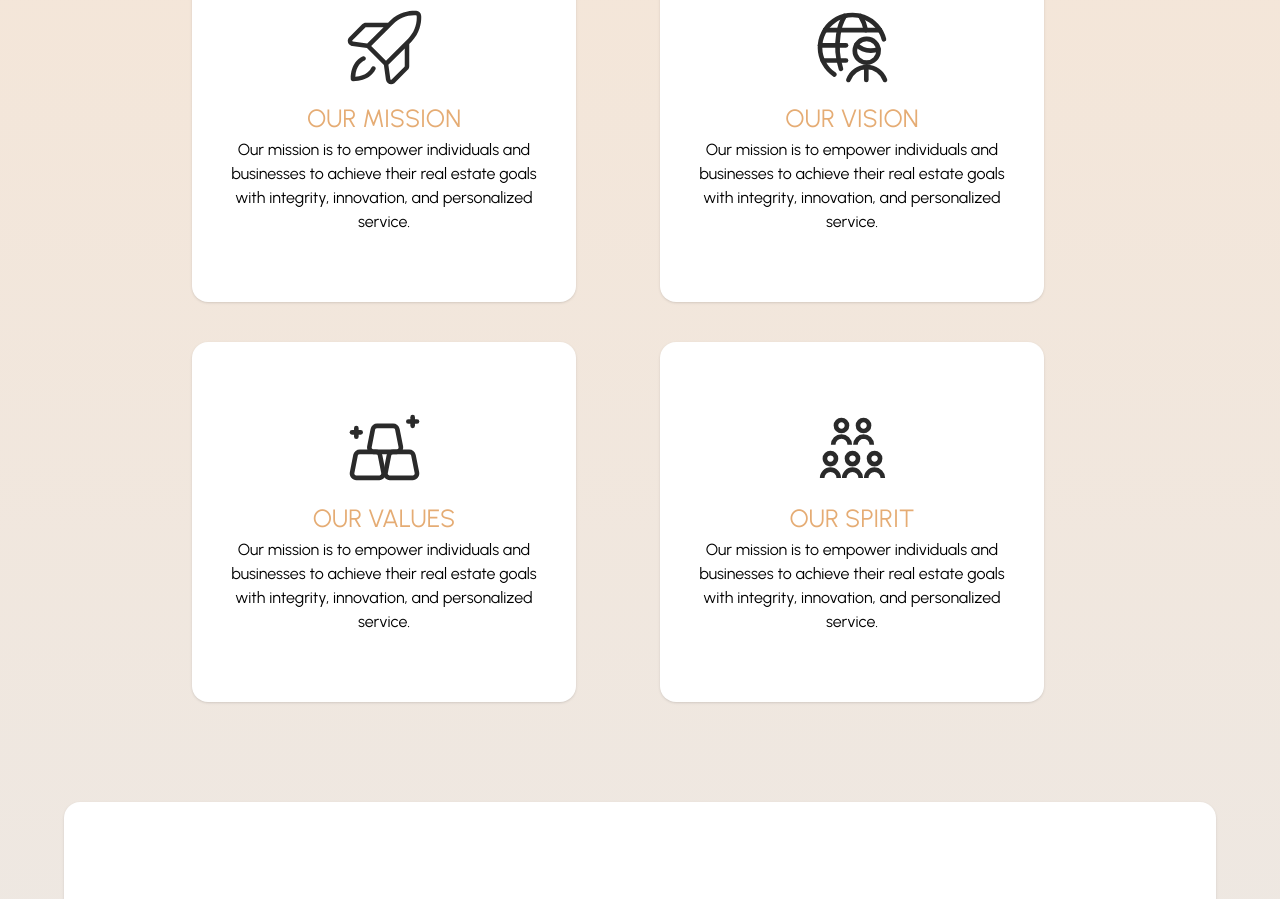
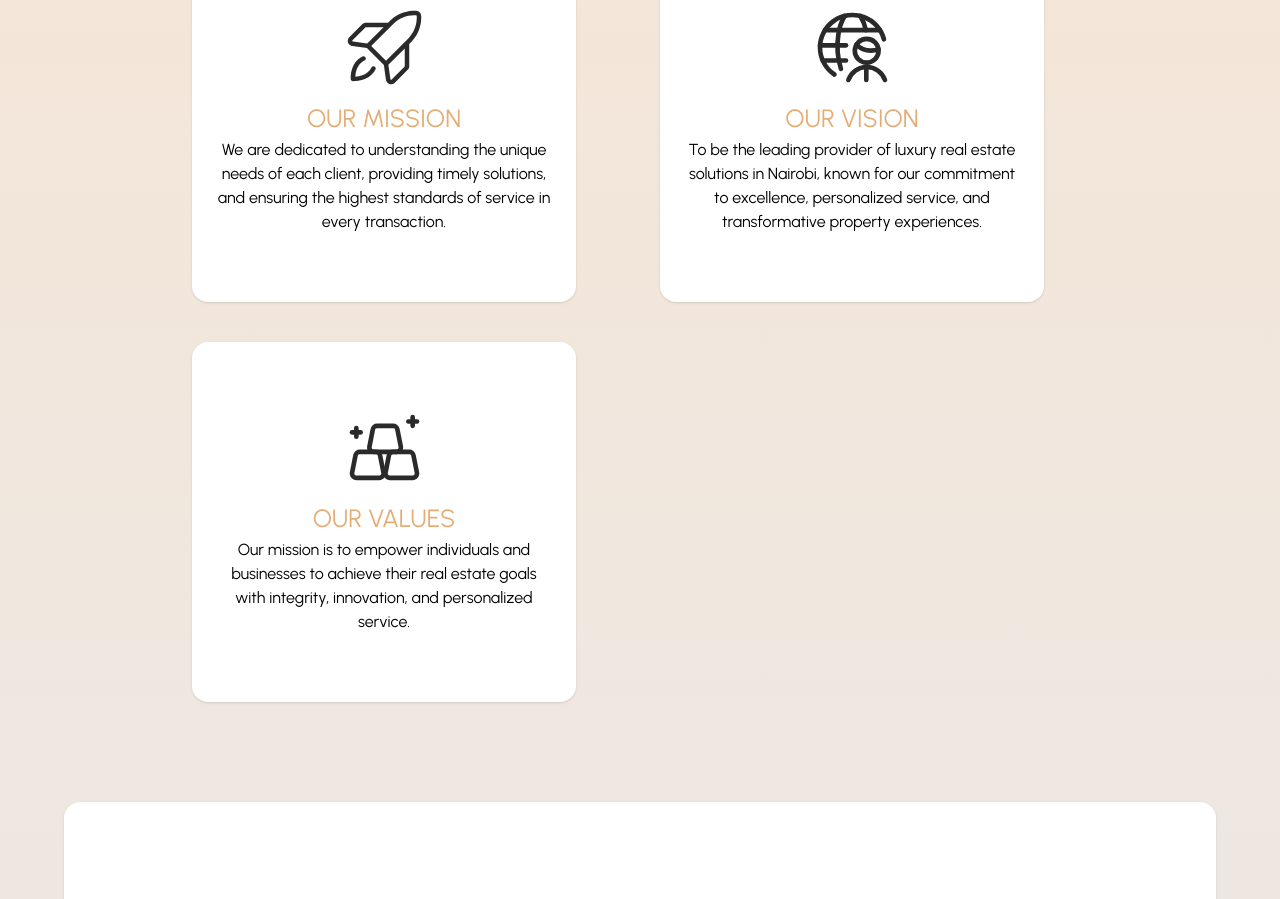
Before and after one commit to manucho4015/luxe-consult-react, a React (Vite) app: page /about-us in a window 1280 px wide. Shown: the part 520-1419 px from the top of the page. Built offline with nearby package versions, Linux system fonts and the light colour scheme.

Commit message:
final changes - 3

```diff
--- a/src/data/about-us.ts
+++ b/src/data/about-us.ts
@@ -3,24 +3,18 @@ export const elements = [
         img_src: '/rocket.svg',
         alt: 'mission',
         title: 'our mission',
-        description: 'Our mission is to empower individuals and businesses to achieve their real estate goals with integrity, innovation, and personalized service.'
+        description: `We are dedicated to understanding the unique needs of each client, providing timely solutions, and ensuring the highest standards of service in every transaction.`
     },
     {
         img_src: '/human-world-network.svg',
         alt: 'vision',
         title: 'our vision',
-        description: 'Our mission is to empower individuals and businesses to achieve their real estate goals with integrity, innovation, and personalized service.'
+        description: `To be the leading provider of luxury real estate solutions in Nairobi, known for our commitment to excellence, personalized service, and transformative property experiences.`
     },
     {
         img_src: '/gold-bars.svg',
         alt: 'values',
         title: 'our values',
         description: 'Our mission is to empower individuals and businesses to achieve their real estate goals with integrity, innovation, and personalized service.'
-    },
-    {
-        img_src: '/accounts-group.svg',
-        alt: 'spirit',
-        title: 'our spirit',
-        description: 'Our mission is to empower individuals and businesses to achieve their real estate goals with integrity, innovation, and personalized service.'
-    },
+    }
 ]
```
